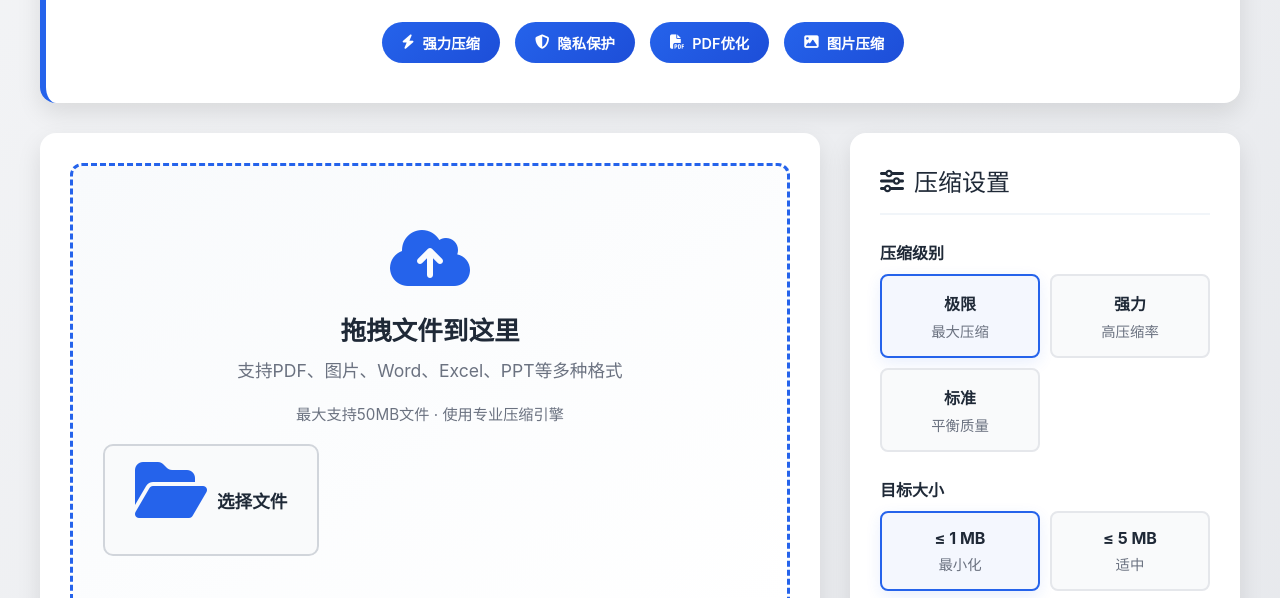
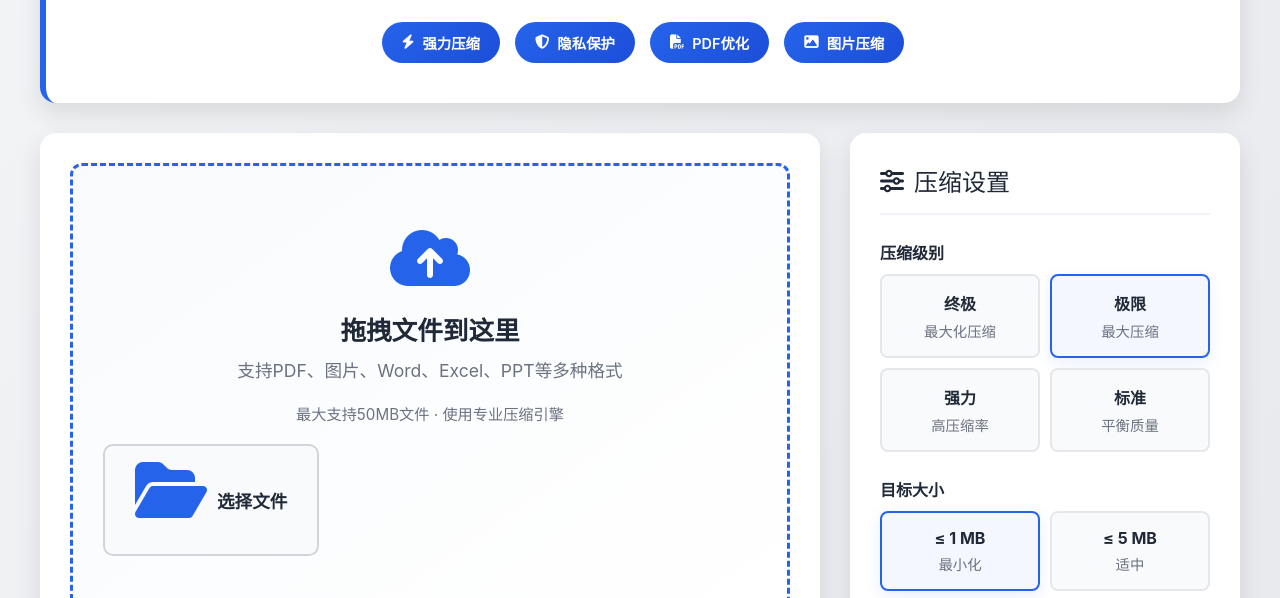
Before and after one commit to josenxie51-bit/file-compressor, a plain HTML site: page index.html in a window 1280 px wide. Shown: the part 171-769 px from the top of the page. Drawn offline with nearby package versions, Linux system fonts and the light colour scheme; no server answers.

Commit message:
Fix HTML structure and add ultimate compression option

```diff
--- a/index.html
+++ b/index.html
@@ -572,6 +572,10 @@
 <div class="setting-group">
     <label>压缩级别</label>
     <div class="option-grid">
+        <div class="option" data-level="ultimate" onclick="selectOption('level', 'ultimate')">
+            <div class="value">终极</div>
+            <div class="desc">最大化压缩</div>
+        </div>
         <div class="option" data-level="extreme" onclick="selectOption('level', 'extreme')">
             <div class="value">极限</div>
             <div class="desc">最大压缩</div>
```
Lines whose indentation alone changed are shown as unchanged.
